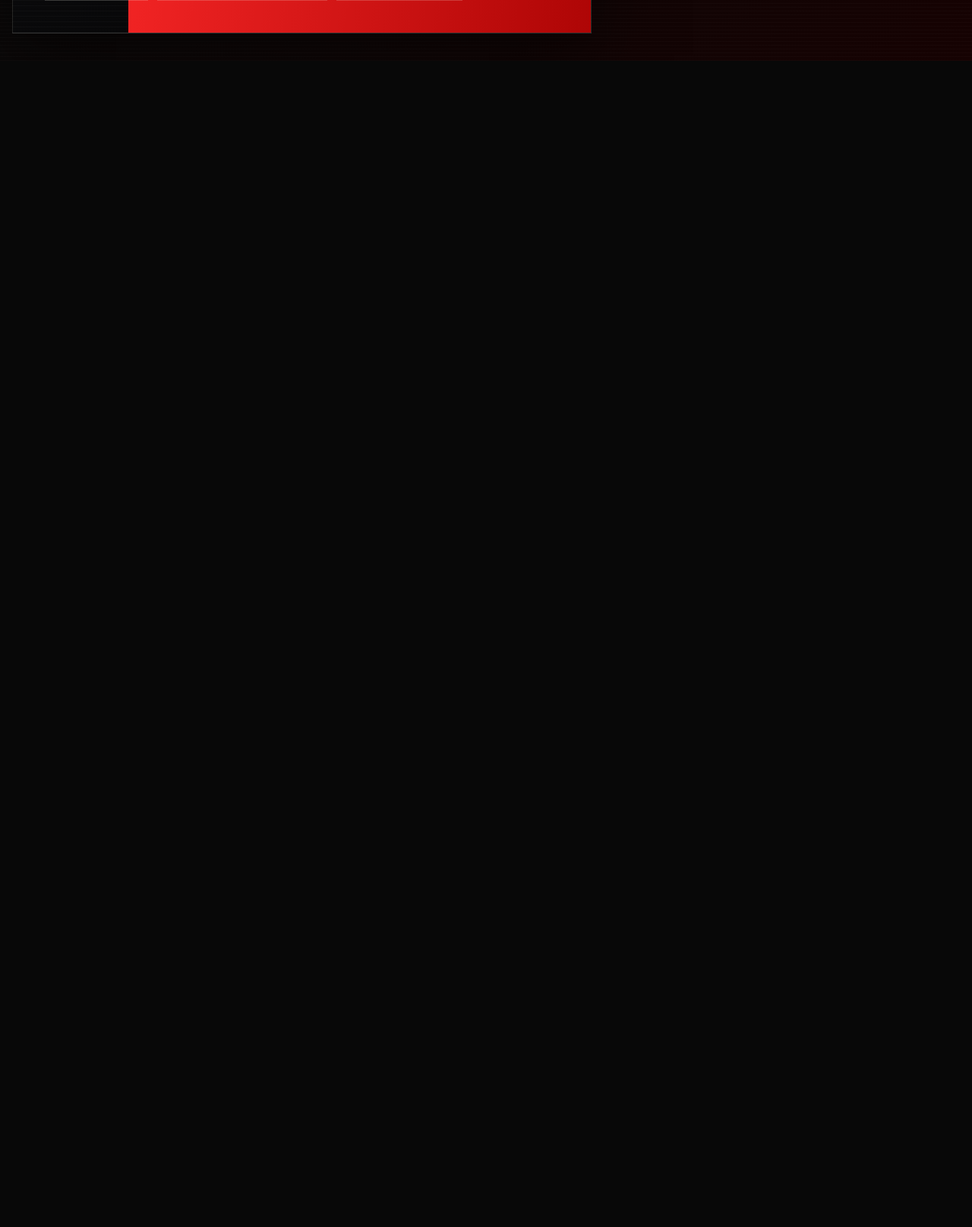
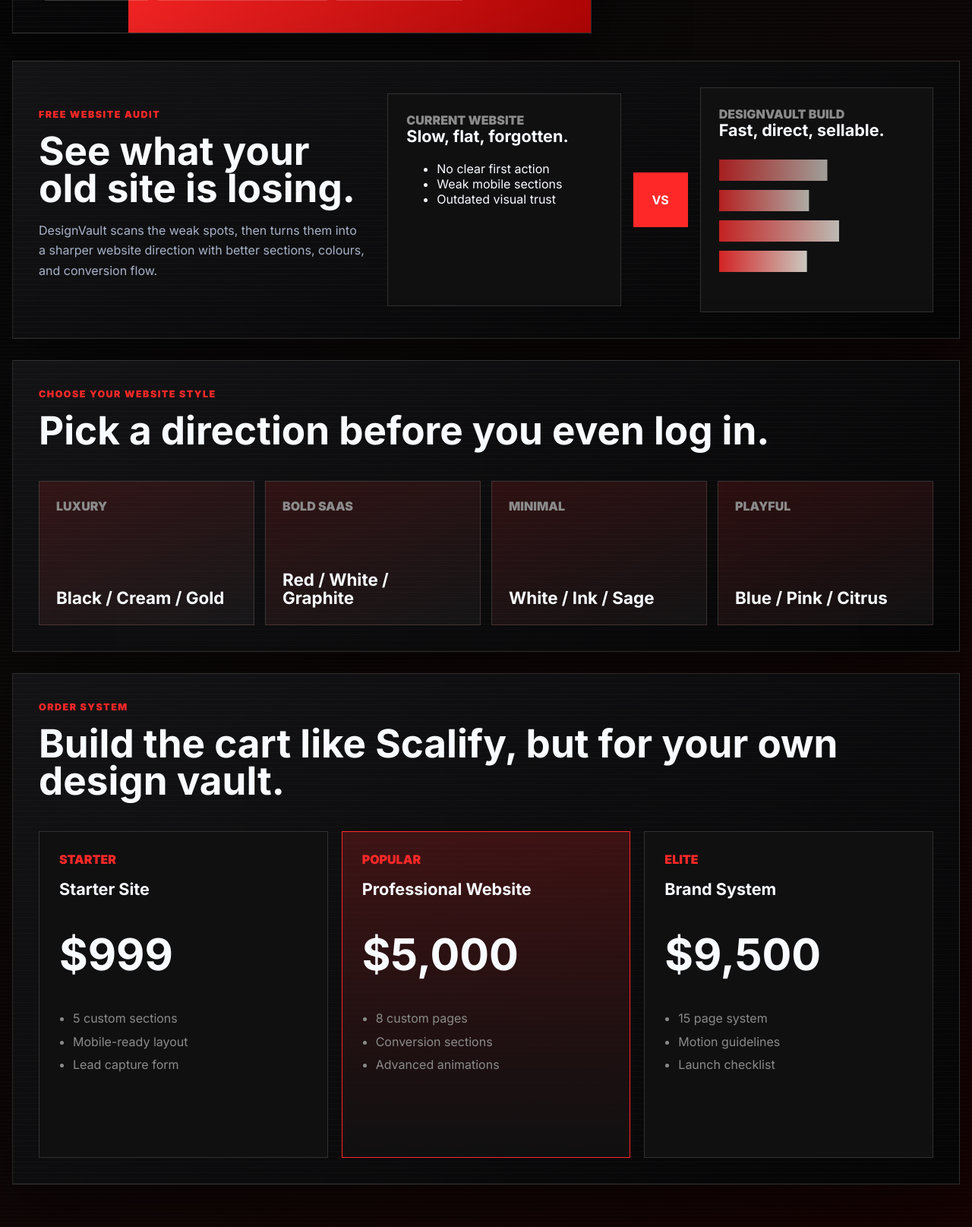
Before and after one commit to saivardhan9999/designvault, a Flask app: page / in a window 1280 px wide. Shown: the part 1114-2729 px from the top of the page at 76% size. Before the commit the page ends 1194 px from the top, so only its background shows below. Run offline with Flask 3, Linux system fonts and the light colour scheme.

Commit message:
Add public DesignVault landing sections

```diff
--- a/static/styles.css
+++ b/static/styles.css
@@ -633,7 +633,7 @@ body {
 }
 
 .scalify-login {
-  min-height: 100vh;
+  min-height: calc(100vh - 24px);
   width: min(1280px, calc(100% - 32px));
   margin: 0 auto;
   display: grid;
@@ -641,6 +641,87 @@ body {
   gap: 28px;
   align-items: center;
   padding: 36px 0;
+}
+
+.public-flow {
+  width: min(1280px, calc(100% - 32px));
+  margin: 0 auto 56px;
+  display: grid;
+  gap: 28px;
+}
+
+.public-audit,
+.public-builder,
+.public-packages {
+  border: 1px solid var(--sc-line);
+  background:
+    repeating-linear-gradient(0deg, rgba(255, 255, 255, 0.02) 0 1px, transparent 1px 7px),
+    linear-gradient(145deg, rgba(20, 20, 22, 0.96), rgba(5, 5, 6, 0.96));
+  padding: 34px;
+  box-shadow: 0 28px 90px rgba(0, 0, 0, 0.48);
+}
+
+.public-audit {
+  display: grid;
+  grid-template-columns: 0.75fr 1.25fr;
+  gap: 28px;
+  align-items: center;
+}
+
+.audit-demo {
+  display: grid;
+  grid-template-columns: 1fr 72px 1fr;
+  gap: 16px;
+  align-items: center;
+}
+
+.audit-demo article {
+  min-height: 280px;
+  border: 1px solid var(--sc-line);
+  background: #101011;
+  padding: 24px;
+}
+
+.audit-demo span,
+.public-style-grid span {
+  color: var(--sc-muted);
+  font-weight: 900;
+  text-transform: uppercase;
+}
+
+.audit-demo b {
+  width: 72px;
+  height: 72px;
+  display: grid;
+  place-items: center;
+  background: var(--sc-red);
+}
+
+.public-builder,
+.public-packages {
+  display: grid;
+  gap: 24px;
+}
+
+.public-style-grid {
+  display: grid;
+  grid-template-columns: repeat(4, minmax(0, 1fr));
+  gap: 14px;
+}
+
+.public-style-grid article {
+  min-height: 190px;
+  border: 1px solid var(--sc-line);
+  background: linear-gradient(160deg, rgba(255, 40, 40, 0.14), rgba(255, 255, 255, 0.045));
+  padding: 22px;
+  display: flex;
+  flex-direction: column;
+  justify-content: space-between;
+}
+
+.public-style-grid strong {
+  font-size: 1.4rem;
+  line-height: 1.1;
 }
 
 .money-stage,
@@ -1203,21 +1284,25 @@ select {
   .scalify-login,
   .scalify-hero,
   .audit-arena,
+  .public-audit,
   .cart-lane {
     grid-template-columns: 1fr;
   }
 
   .choice-row,
   .package-grid,
-  .industry-grid {
+  .industry-grid,
+  .public-style-grid {
     grid-template-columns: repeat(2, minmax(0, 1fr));
   }
 
-  .versus-grid {
+  .versus-grid,
+  .audit-demo {
     grid-template-columns: 1fr;
   }
 
-  .vs-pill {
+  .vs-pill,
+  .audit-demo b {
     margin: 0 auto;
   }
 }
@@ -1248,7 +1333,8 @@ select {
 
   .choice-row,
   .package-grid,
-  .industry-grid {
+  .industry-grid,
+  .public-style-grid {
     grid-template-columns: 1fr;
   }
 
--- a/templates/login.html
+++ b/templates/login.html
@@ -64,4 +64,83 @@
     </a>
   </section>
 </main>
+
+<section class="public-flow" aria-label="Website ordering preview">
+  <section class="public-audit" data-reveal>
+    <div>
+      <p class="eyebrow">Free website audit</p>
+      <h2>See what your old site is losing.</h2>
+      <p>DesignVault scans the weak spots, then turns them into a sharper website direction with better sections, colours, and conversion flow.</p>
+    </div>
+    <div class="audit-demo">
+      <article>
+        <span>Current Website</span>
+        <h3>Slow, flat, forgotten.</h3>
+        <ul>
+          <li>No clear first action</li>
+          <li>Weak mobile sections</li>
+          <li>Outdated visual trust</li>
+        </ul>
+      </article>
+      <b>VS</b>
+      <article>
+        <span>DesignVault Build</span>
+        <h3>Fast, direct, sellable.</h3>
+        <div class="preview-bars"><i></i><i></i><i></i><i></i></div>
+      </article>
+    </div>
+  </section>
+
+  <section class="public-builder" data-reveal>
+    <div class="section-heading">
+      <p class="eyebrow">Choose your website style</p>
+      <h2>Pick a direction before you even log in.</h2>
+    </div>
+    <div class="public-style-grid">
+      <article><span>Luxury</span><strong>Black / Cream / Gold</strong></article>
+      <article><span>Bold SaaS</span><strong>Red / White / Graphite</strong></article>
+      <article><span>Minimal</span><strong>White / Ink / Sage</strong></article>
+      <article><span>Playful</span><strong>Blue / Pink / Citrus</strong></article>
+    </div>
+  </section>
+
+  <section class="public-packages" data-reveal>
+    <div class="section-heading">
+      <p class="eyebrow">Order system</p>
+      <h2>Build the cart like Scalify, but for your own design vault.</h2>
+    </div>
+    <div class="package-grid">
+      <article class="package-card">
+        <span>STARTER</span>
+        <h3>Starter Site</h3>
+        <strong>$999</strong>
+        <ul>
+          <li>5 custom sections</li>
+          <li>Mobile-ready layout</li>
+          <li>Lead capture form</li>
+        </ul>
+      </article>
+      <article class="package-card active">
+        <span>POPULAR</span>
+        <h3>Professional Website</h3>
+        <strong>$5,000</strong>
+        <ul>
+          <li>8 custom pages</li>
+          <li>Conversion sections</li>
+          <li>Advanced animations</li>
+        </ul>
+      </article>
+      <article class="package-card">
+        <span>ELITE</span>
+        <h3>Brand System</h3>
+        <strong>$9,500</strong>
+        <ul>
+          <li>15 page system</li>
+          <li>Motion guidelines</li>
+          <li>Launch checklist</li>
+        </ul>
+      </article>
+    </div>
+  </section>
+</section>
 {% endblock %}
```
